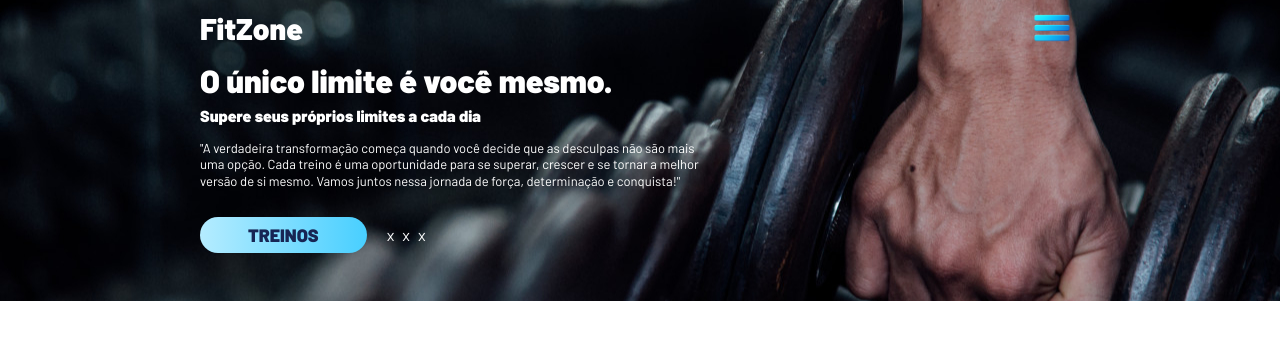
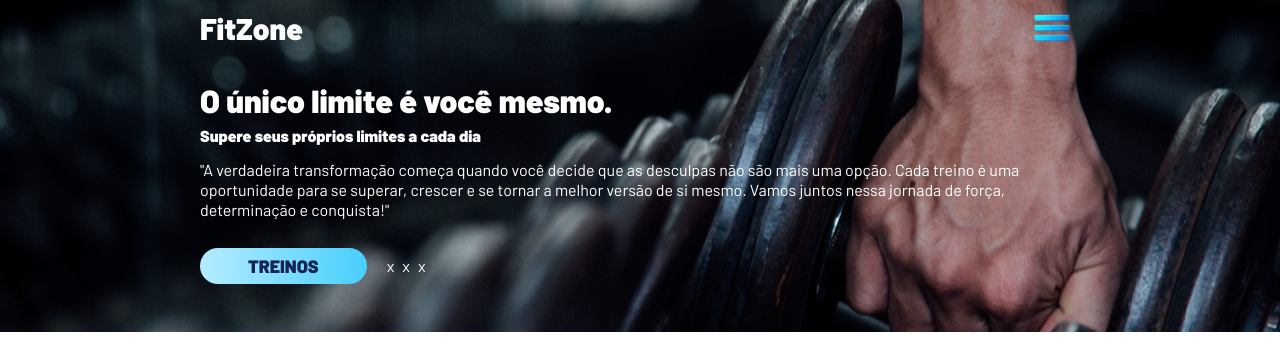
Before and after one commit to josevictormoura/fitzone, a website: page index.html in a window 1280 px wide. Shown: the top 346 px of the page. Drawn offline with nearby package versions, Linux system fonts and the light colour scheme.

Commit message:
alteracao na fonte paragrafos

```diff
--- a/index.html
+++ b/index.html
@@ -36,10 +36,10 @@
       </div>
     </header>
     <main>
-      <section class="max-w-4xl md:mt-5 pb-12 mx-auto px-2 text-white">
+      <section class="max-w-4xl mt-5 pb-12 mx-auto px-2 text-white">
         <h1 class="font-black text-[32px] md:text-[56px]">O único limite é você mesmo.</h1>
         <h2 class="font-black text-1xl md:text-[32px] mb-2">Supere seus próprios limites a cada dia</h2>
-        <P class="text-[13px] mt-3 leading-tight max-w-[500px]">"A verdadeira transformação começa quando você decide que as desculpas não são mais uma opção. Cada treino é uma oportunidade para se superar, crescer e se tornar a melhor versão de si mesmo. Vamos juntos nessa jornada de força, determinação e conquista!"</P>
+        <P class="text-[15px] mt-3 leading-tight">"A verdadeira transformação começa quando você decide que as desculpas não são mais uma opção. Cada treino é uma oportunidade para se superar, crescer e se tornar a melhor versão de si mesmo. Vamos juntos nessa jornada de força, determinação e conquista!"</P>
         <div class="flex items-center mt-7">
           <a href="./treinos.html" class="button">Treinos</a>
           <div class="flex gap-2 *:font-lemo *:text-4xl">
@@ -213,7 +213,7 @@
       </ul>
       <div class="flex flex-col items-center gap-3 text-white">
         <h2 class="font-extrabold text-2xl">Contatos</h2>
-        <p class="text-center">Tem alguma dúvida ou quer saber mais sobre nossos serviços? Não hesite em entrar em contato. Nossa equipe está pronta para responder suas perguntas e ajudá-lo a encontrar o que você precisa para começar ou continuar sua jornada de fitness.
+        <p class="text-justify md:text-center">Tem alguma dúvida ou quer saber mais sobre nossos serviços? Não hesite em entrar em contato. Nossa equipe está pronta para responder suas perguntas e ajudá-lo a encontrar o que você precisa para começar ou continuar sua jornada de fitness.
           Conecte-se conosco para fazer parte da nossa comunidade fitness online e manter-se inspirado e informado.
         </p>
         <div class="flex gap-5 *:cursor-pointer">
```
